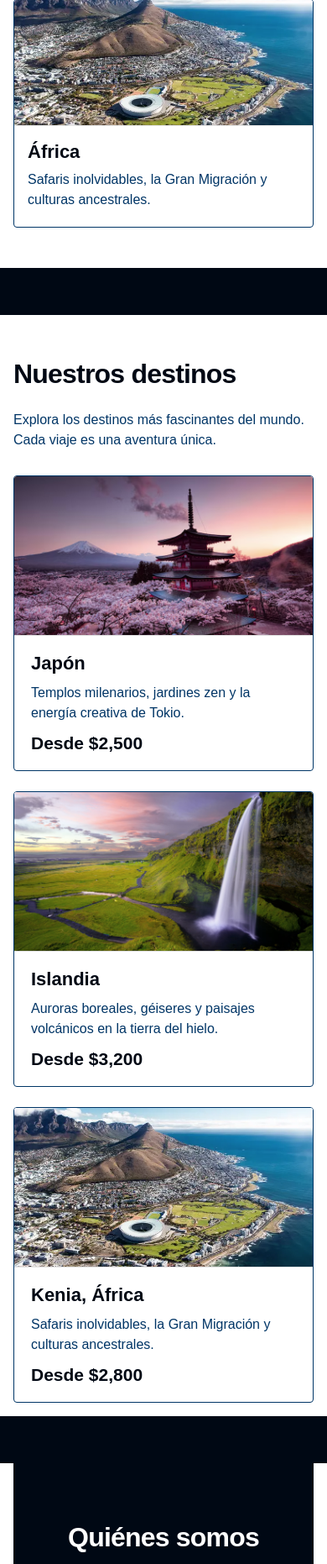
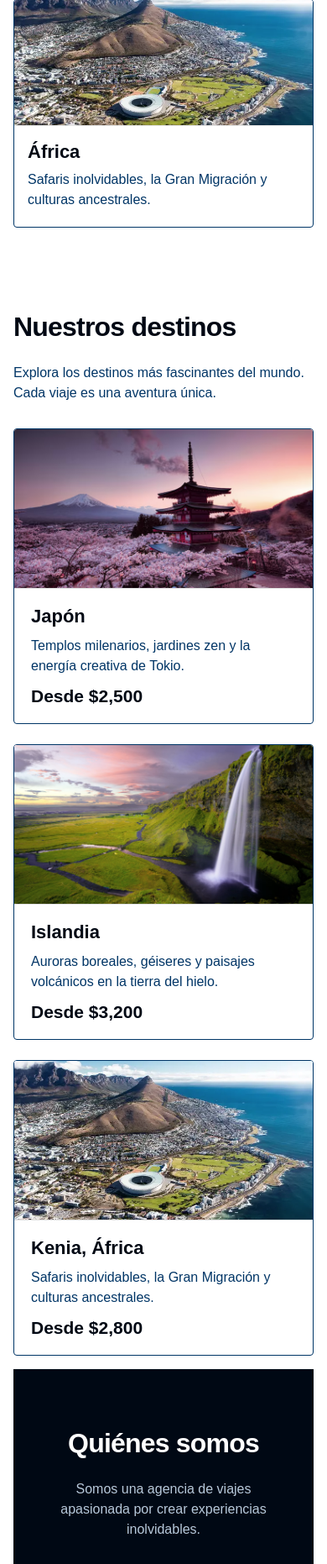
Before and after one commit to gabosos/Web_turismo, a Flask app: page / in a window 390 px wide. Shown: the part 1455-3317 px from the top of the page at 84% size. Run offline with Flask 3, Linux system fonts and the light colour scheme.

Commit message:
Remove black separators between sections

```diff
--- a/static/css/style.css
+++ b/static/css/style.css
@@ -39,7 +39,7 @@ h2 { margin-bottom: 32px; font-size: 38px; letter-spacing: -.8px; }
 .popular-copy { padding: 18px 16px 20px; }
 .popular-copy h3 { margin-bottom: 8px; font-size: 24px; }
 .popular-copy p, .destination-copy p, .section-intro, .contact-info p, .mission-copy p { margin-bottom: 0; color: var(--regal-navy); line-height: 1.5; }
-.black-band { height: 88px; background: var(--ink-black); }
+.black-band { display: none; }
 .destinations { padding-top: 52px; padding-bottom: 16px; }
 .section-intro { margin-bottom: 30px; font-size: 18px; }
 .destination-list { display: grid; gap: 24px; }
@@ -114,6 +114,6 @@ form .button { width: 100%; }
     form { padding: 20px; }
     input, textarea, select { min-height: 46px; }
     .contact-info { padding-top: 30px; }
-    .popular-grid { gap: 16px; }.popular-image { height: 150px; }.black-band { height: 56px; }
+    .popular-grid { gap: 16px; }.popular-image { height: 150px; }
     .stats { gap: 20px; }.stats strong { font-size: 26px; }
 }
--- a/templates/index.html
+++ b/templates/index.html
@@ -45,8 +45,6 @@
                 {% endfor %}
             </div>
         </section>
-        <div class="black-band"></div>
-
         <section class="section-width destinations" id="destinos">
             <h2>Nuestros destinos</h2>
             <p class="section-intro">Explora los destinos más fascinantes del mundo. Cada viaje es una aventura única.</p>
@@ -59,15 +57,11 @@
                 {% endfor %}
             </div>
         </section>
-        <div class="black-band"></div>
-
         <section class="section-width about" id="nosotros">
             <h2>Quiénes somos</h2>
             <p class="section-intro">Somos una agencia de viajes apasionada por crear experiencias inolvidables.</p>
             <div class="mission"><div class="image-frame mission-image"><img src="{{ url_for('media', filename='photo-1504829857797-ddff29c27927.avif') }}" alt="Vista desde la ventana de un avión" loading="lazy"></div><div class="mission-copy"><h3>Nuestra misión</h3><p>Desde 2010, hemos ayudado a miles de viajeros a descubrir los rincones más fascinantes del planeta.</p><div class="stats"><div><strong>5,000+</strong><span>Viajeros</span></div><div><strong>50+</strong><span>Destinos</span></div><div><strong>13</strong><span>Años</span></div></div></div></div>
         </section>
-        <div class="black-band"></div>
-
         <section class="section-width contact" id="contacto">
             <h2>Contactos</h2>
             <p class="section-intro">¿Tienes preguntas? Estamos aquí para ayudarte a planificar tu viaje perfecto.</p>
```
